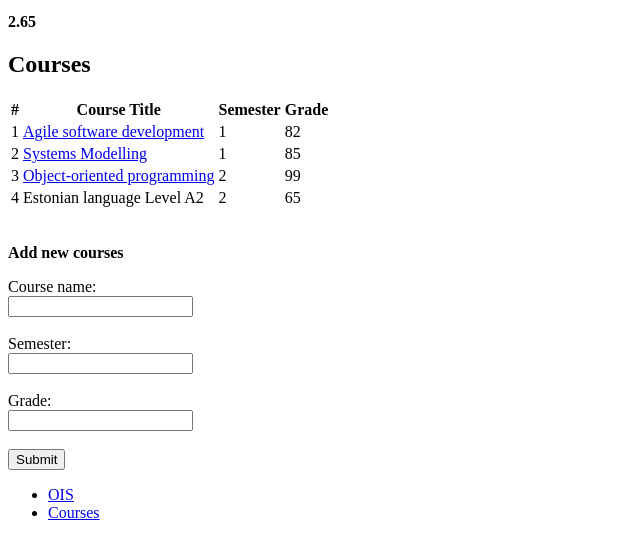
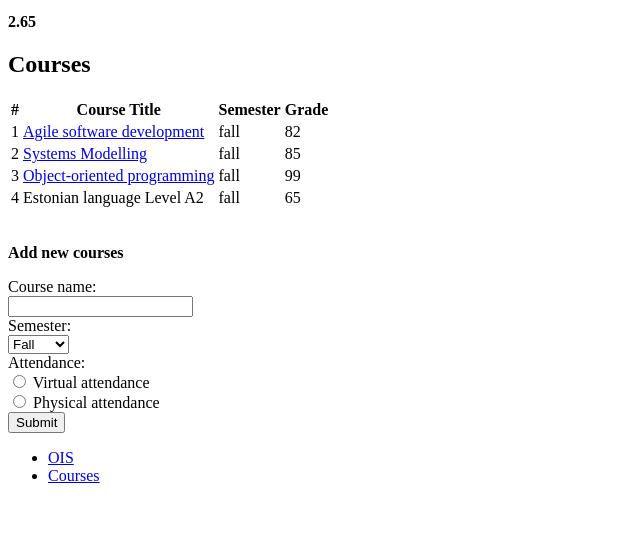
Before and after one commit to adamsjan/WAD2022, a plain HTML site: page Practical2/index.html in a window 1280 px wide. Shown: the part 117-676 px from the top of the page, without its empty margins (0-640 px from the left). Drawn offline with Linux system fonts and the light colour scheme.

Commit message:
Second practical session

```diff
--- a/Practical2/index.html
+++ b/Practical2/index.html
@@ -39,25 +39,25 @@
  <tr>
  <td>1</td>
  <td><a href="https://courses.cs.ut.ee/2021/ASD/fall" target="_blank">Agile software development</a></td>
- <td>1</td>
+ <td>fall</td>
  <td>82</td>
  </tr>
  <tr>
  <td>2</td>
  <td><a href="https://courses.cs.ut.ee/2021/sm/fall" target="_blank">Systems Modelling</a></td>
- <td>1</td>
+ <td>fall</td>
  <td>85</td>
  </tr>
  <tr>
  <td>3</td>
  <td><a href="https://courses.cs.ut.ee/2021/OOP/spring" target="_blank">Object-oriented programming</a></td>
- <td>2</td>
+ <td>fall</td>
  <td>99</td>
  </tr>
  <tr>
  <td>4</td>
  <td>Estonian language Level A2</td>
- <td>2</td>
+ <td>fall</td>
  <td>65</td>
  </tr>
  </tbody>
@@ -68,11 +68,17 @@
 <br><p><strong>Add new courses</strong></p>
 <form action="/action_page.php">
   <label for="name">Course name:</label><br>
-  <input type="text" id="name" name="name" value=""><br><br>
+  <input type="text" id="name" name="name" value=""><br>
   <label for="semester">Semester:</label><br>
-  <input type="text" id="lname" name="lname" value=""><br><br>
-  <label for="grade">Grade:</label><br>
-  <input type="text" id="lname" name="lname" value=""><br><br>
+  <select name="semester" id="semester">
+      <option value="fall">Fall</option>
+      <option value="spring">Spring</option>
+  </select><br>
+  <label for="attendance">Attendance:</label><br>
+  <input type="radio" id="virtual" name="attendance" value="Virtual attendance">
+  <label for="virtual">Virtual attendance</label><br>
+  <input type="radio" id="physical" name="attendance" value="Physical attendance">
+  <label for="physical">Physical attendance</label><br>
   <input type="submit" value="Submit">
 </form>
 <footer>
```
